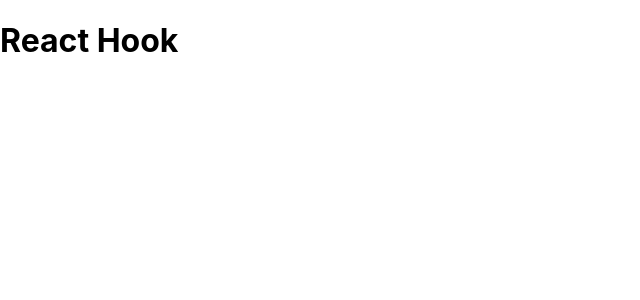
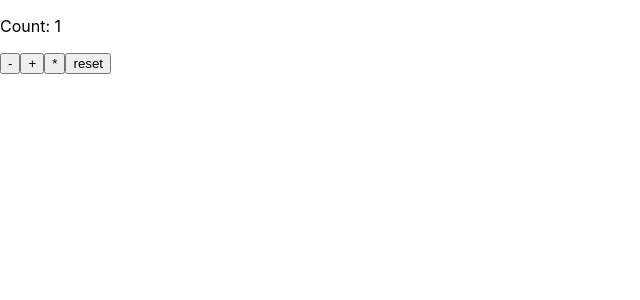
Before and after one commit to k-syota/Next.js-practice, a React (Create React App) app: page / in a window 1280 px wide. Shown: the top 300 px of the page, without its empty margins (0-640 px from the left). Built offline with nearby package versions, Linux system fonts and the light colour scheme.

Commit message:
:sparkles: useState,useReducerについて

```diff
--- /dev/null
+++ b/src/components/Counter.tsx
@@ -0,0 +1,42 @@
+import React, { useReducer, useState } from "react"
+
+type CounterProps = {
+    initialValue: number
+}
+
+type Action = "DECREMENT" | "INCREMENT" | "DOUBLE" | "RESET"
+
+const reducer = (currentCount: number, action: Action) => {
+    switch (action) {
+        case 'INCREMENT':
+            return currentCount + 1
+        case 'DECREMENT':
+            return currentCount - 1
+        case 'DOUBLE':
+            return currentCount * 2
+        case 'RESET':
+            return 0
+        default:
+            return currentCount
+    }
+}
+
+const Counter = (props: CounterProps) => {
+    const { initialValue } = props
+    // const [count, setCount] = useState(initialValue);
+    const [count, dispatch] = useReducer(reducer,initialValue)
+
+    return (
+        <div>
+            <p>Count: {count}</p>
+            {/* <button onClick={() => setCount(count - 1)}>ー</button>
+            <button onClick={() => setCount((prevCount) => prevCount + 1)}>＋</button> */}
+            <button onClick={()=> dispatch("DECREMENT")}>-</button>
+            <button onClick={()=> dispatch("INCREMENT")}>+</button>
+            <button onClick={()=> dispatch("DOUBLE")}>*</button>
+            <button onClick={()=> dispatch("RESET")}>reset</button>
+        </div>
+    )
+}
+
+export default Counter
--- a/src/index.tsx
+++ b/src/index.tsx
@@ -6,8 +6,9 @@
 // import Name from './components/Name'
 // import Message from './components/Message'
 // import Parent from './components/ContainerSample'
-import Page from './components/ContextSample'
-import reportWebVitals from './reportWebVitals';
+// import Page from './components/ContextSample'
+// import reportWebVitals from './reportWebVitals';
+import Counter from './components/Counter';
 
 const root = ReactDOM.createRoot(
   document.getElementById('root') as HTMLElement
@@ -19,11 +20,13 @@
     {/* <Name /> */}
     {/* <Message /> */}
     {/* <Parent /> */}
-    <Page />
+    {/* <Page /> */}
+    <Counter  initialValue={1}/>
+
   </React.StrictMode>
 );
 
 // If you want to start measuring performance in your app, pass a function
 // to log results (for example: reportWebVitals(console.log))
 // or send to an analytics endpoint. Learn more: https://bit.ly/CRA-vitals
-reportWebVitals();
+// reportWebVitals();
```
